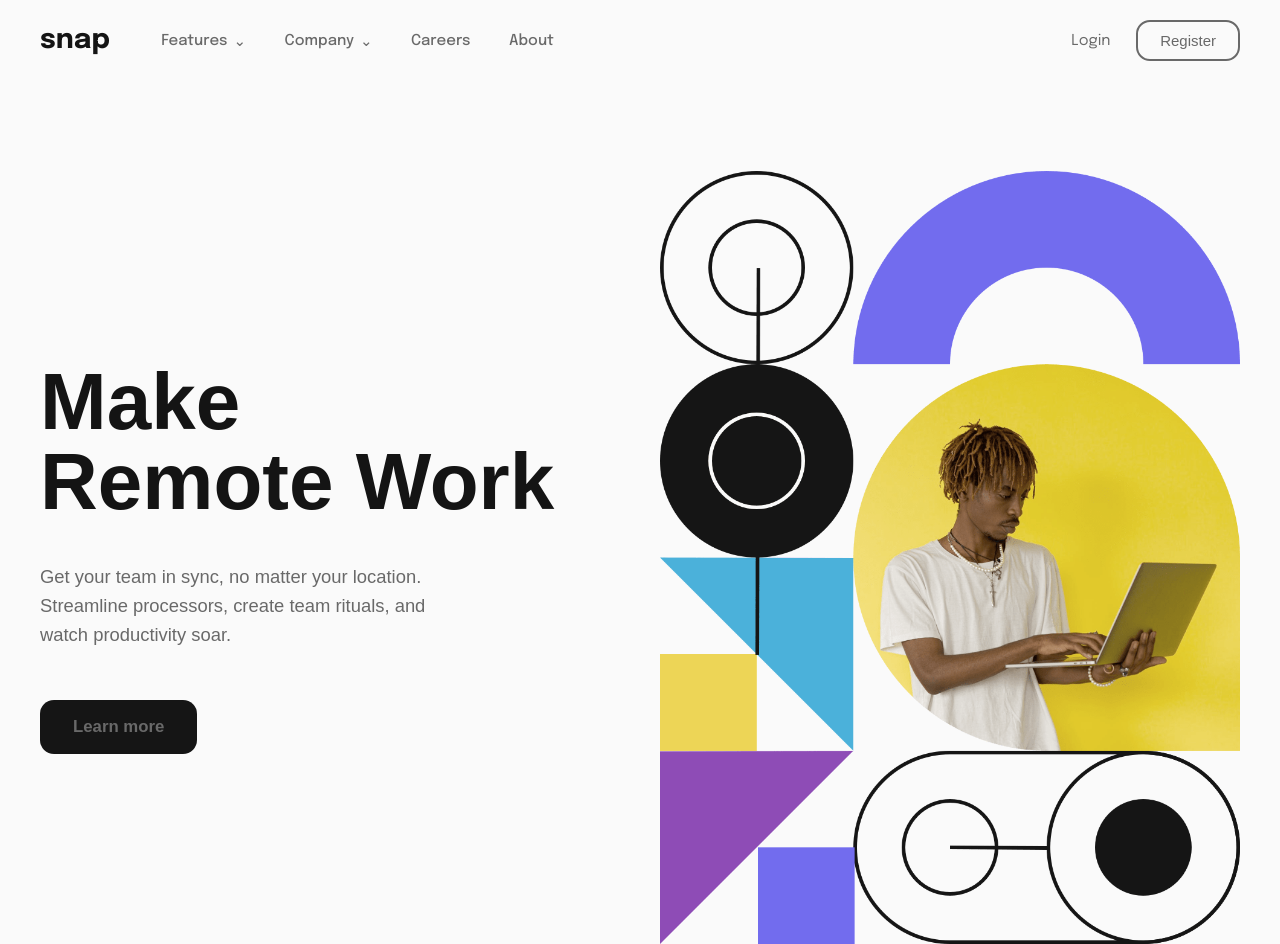
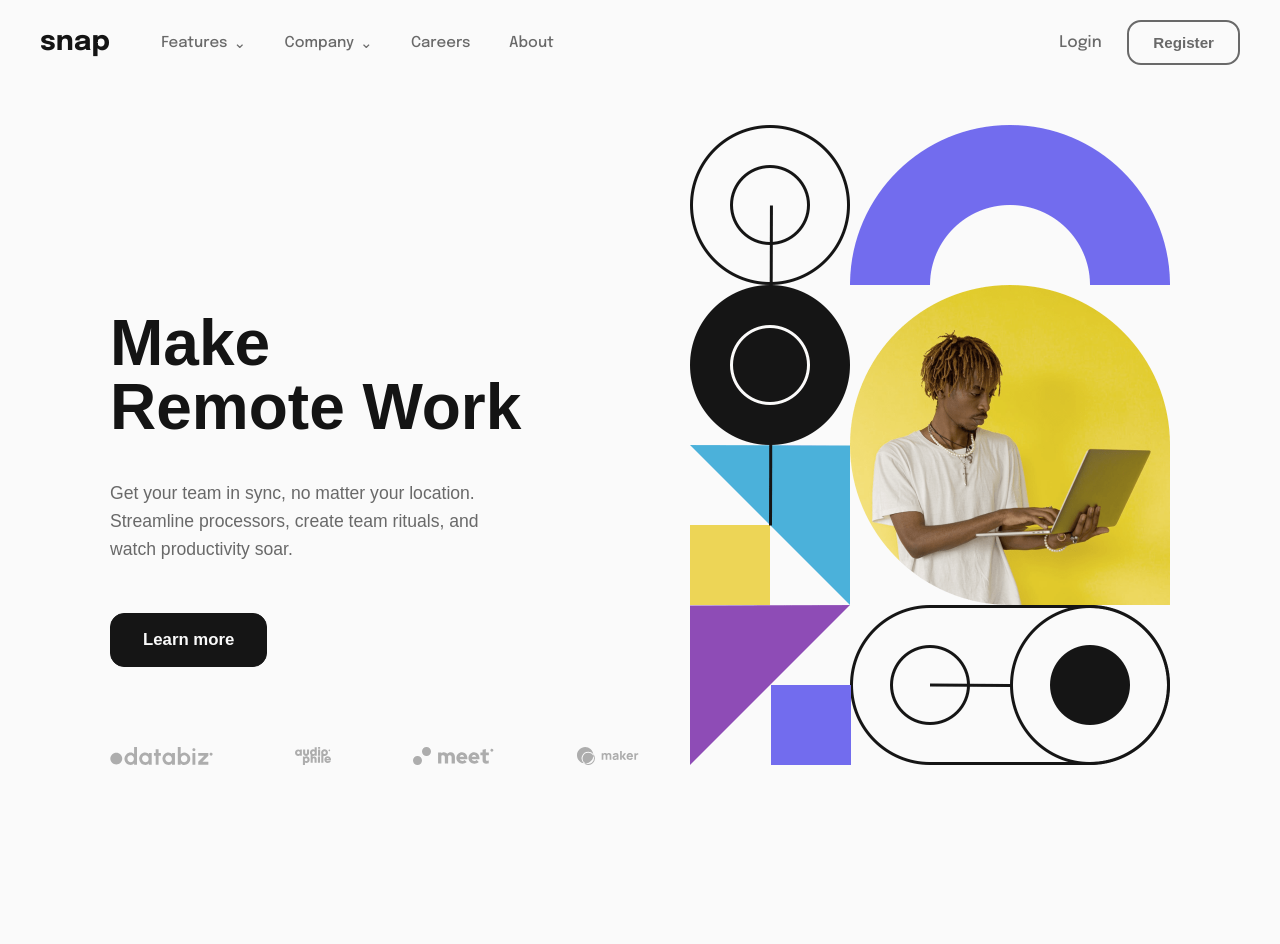
Before and after one commit to Xinfinitygen/snap-landing-page, a website built with Vite: page index.html in a window 1280 px wide. After the commit the page ends 805 px from the top, so only its background shows below. Built offline with nearby package versions, Linux system fonts and the light colour scheme.

Commit message:
Feat: enhance hero section layout and update button styles

```diff
--- a/css/styles.css
+++ b/css/styles.css
@@ -19,9 +19,6 @@ nav {
   width: 100%;
 
   font-family: "Epilogue", sans-serif;
-  /* font-optical-sizing: auto;
- font-style: normal;
- font-weight: 500; */
 }
 /* Grouping Logo + Main Links together on the left */
 .nav-primary-li {
@@ -87,26 +84,54 @@ nav {
 .nav-actions .login-btn {
   text-decoration: none;
   color: hsl(0, 0%, 41%);
-  font-size: 15px;
+  font-size: 1rem;
+  font-weight: 500;
   transition: color 0.2s ease;
 }
 
 .nav-actions .login-btn:hover {
-  color: #141414;
+  color: hsl(0, 0%, 8%);
 }
 
 .nav-actions .register-btn {
-  background: none;
+  position: relative;
+  background-color: transparent;
   color: hsl(0, 0%, 41%);
   border: 2px solid hsl(0, 0%, 41%);
-  padding: 10px 22px;
+  padding: 12px 24px;
   border-radius: 14px;
-  font-size: 15px;
   cursor: pointer;
-  white-space: nowrap;
-  transition: all 0.2s ease;
+  overflow: hidden;
+  z-index: 1;
+  transition:
+    color 0.4s ease,
+    border-color 0.4s ease;
 }
-
+.nav-actions .register-btn span {
+  color: hsl(0, 0%, 41%);
+  font-weight: 700;
+  font-size: 0.95rem;
+  position: relative;
+  z-index: 2;
+}
+.nav-actions .register-btn::before {
+  content: " ";
+  position: absolute;
+  top: 100%;
+  left: -10%;
+  width: 120%;
+  height: 1000%;
+  background-color: #151515;
+  border-radius: 40%;
+  z-index: 1;
+  transition:
+    top 0.8s ease,
+    transform 0.8s ease;
+}
+.nav-actions .register-btn:hover::before {
+  top: -200%;
+  transform: rotate(180deg);
+}
 .nav-actions .register-btn:hover {
   color: #141414;
   border-color: #141414;
@@ -157,48 +182,49 @@ nav {
   min-width: 130px;
   margin-top: 16px;
 }
+
+/* -===== HERO SECTION LAYOUT =====--*/
+
 .hero-section {
   display: flex;
-  align-items: center;
+  align-items: flex-end;
   justify-content: space-between;
-  min-width: 1100px;
-  margin: 90px auto 0 auto;
-  padding: 0 40px;
-  gap: 80px;
+  max-width: 1140px;
+  margin: 40px auto 0 auto;
+  padding: 0 40px 40px 40px;
+  gap: clamp(20px, 4vw, 80px);   /* Dynamic shrinking gap so columns never collide */
+  width: 100%;
 }
-.hero-image-container {
-    max-width: 480px;
-    width: 100%;
-}
-.hero-img-container img {
-  width: 100%;
- height: auto;
- display: block;
-}
+
 .hero-description {
   display: flex;
   flex-direction: column;
   align-items: flex-start;
-  min-width: 540px;
+  flex: 1;                       /* Gives left column fluid space */
+  max-width: 540px;              /* REMOVED min-width to stop layout overflow distortion */
   text-align: left;
 }
+
 .hero-description h1 {
-  font-size: 5rem;
+  font-size: clamp(2.8rem, 5vw, 5rem); /* Scalable header text */
   line-height: 1;
   font-weight: 700;
   color: #141414;
   margin-bottom: 40px;
 }
+
 .hero-description p {
   color: hsl(0, 0%, 41%);
-  font-size: 1.15rem;
+  font-size: 1.1rem;
   line-height: 1.6;
+  max-width: 440px;
   margin-bottom: 50px;
 }
+
 .learn-more-btn {
   background-color: #151515;
-  color: hsl(0, 0%, 41%);
-  border: 1px solid transparent;
+  color: #fafafa;
+  border: 1px solid #151515;
   padding: 16px 32px;
   border-radius: 14px;
   font-weight: 700;
@@ -206,8 +232,38 @@ nav {
   cursor: pointer;
   transition: all 0.2s ease;
 }
+
 .learn-more-btn:hover {
   background-color: transparent;
   color: #151515;
   border-color: #151515;
 }
+
+.hero-img-container {
+  flex: 1;
+  max-width: 480px;
+  width: 100%;
+  display: flex;
+  justify-content: flex-end;
+}
+
+.hero-img-container img {
+  width: 100%;
+  height: auto;
+  display: block;
+}
+
+.footer-imgs {
+  display: flex;
+  justify-content: space-between;
+  align-items: center;
+  margin-top: 80px;              /* Pushes brand sponsor area cleanly down */
+  gap: 20px;
+  width: 100%;
+}
+
+.footer-imgs img {
+  height: auto;
+  max-height: 18px;
+  object-fit: contain;
+}
--- a/index.html
+++ b/index.html
@@ -90,7 +90,9 @@
 
             <div class="nav-actions">
                 <a href="#" class="login-btn">Login</a>
-                <button class="register-btn">Register</button>
+                <button class="register-btn">
+                    <span>Register</span>
+                </button>
             </div>
 
         </nav>
@@ -109,6 +111,15 @@
 
             <button class="learn-more-btn">Learn more</button>
 
+            <!--===== footer images/sponsors =====-->
+            <div class="footer-imgs">
+                <img src="./assets/images/client-databiz.svg" alt="">
+                <img src="./assets/images/client-audiophile.svg" alt="">
+                <img src="./assets/images/client-meet.svg" alt="">
+                <img src="./assets/images/client-maker.svg" alt="">
+
+            </div>
+
         </div>
 
         <div class="hero-img-container">
```
